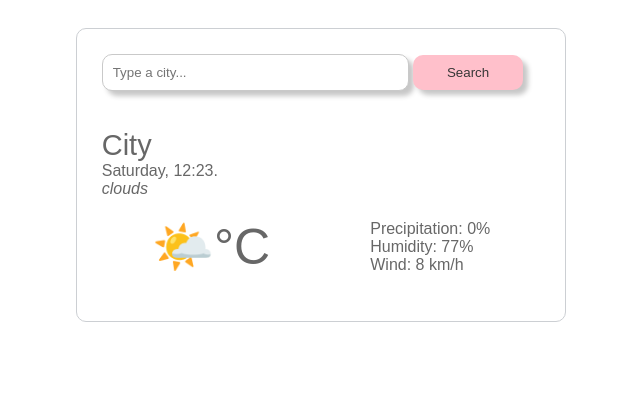
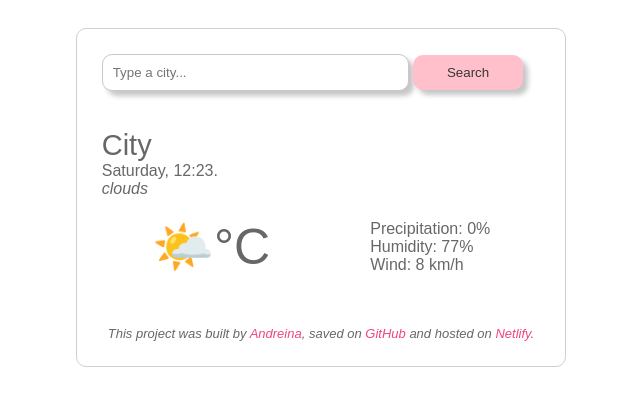
Before and after one commit to inaminima/tarea-w2w6_GitHub-and-Hosting, a plain HTML site: page index.html in a window 1280 px wide. Shown: the whole page, without its empty margins (319-959 px from the left). Drawn offline with nearby package versions, Linux system fonts and the light colour scheme.

Commit message:
Put coder info

```diff
--- a/index.html
+++ b/index.html
@@ -38,6 +38,14 @@
           </tr>
         </table>
       </div>
+      <footer>
+        <em>
+          This project was built by
+          <a href="https://github.com/inaminima" target="_blank">Andreina</a>,
+          saved on <a href="" target="_blank">GitHub</a> and hosted on
+          <a href="" target="_blank">Netlify</a>.</em
+        >
+      </footer>
     </div>
     <script src="script.js"></script>
   </body>
--- a/style.css
+++ b/style.css
@@ -68,3 +68,16 @@ table {
   color: rgb(55, 55, 55);
   cursor: pointer;
 }
+a {
+  color: #f24484;
+  text-decoration: none;
+}
+a:hover {
+  text-decoration: underline;
+  color: #f24484;
+}
+footer {
+  font-size: 13px;
+  text-align: center;
+  margin-top: 50px;
+}
```
